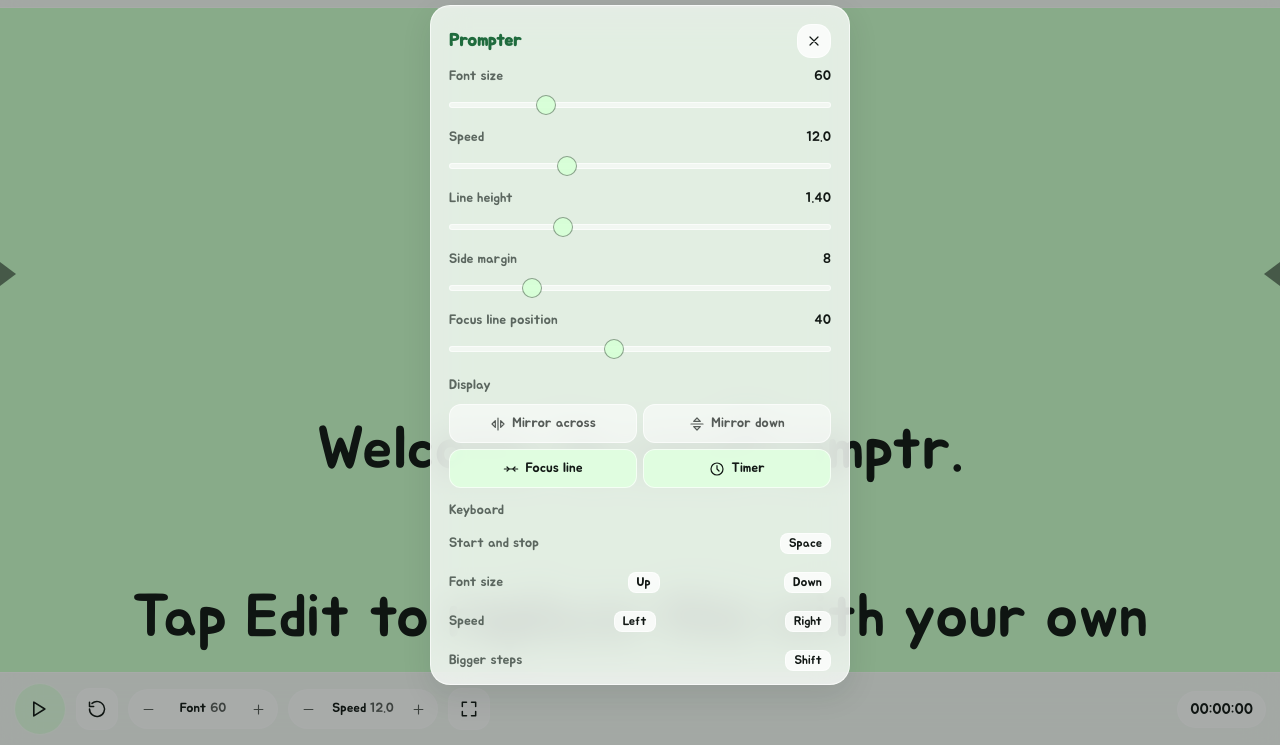
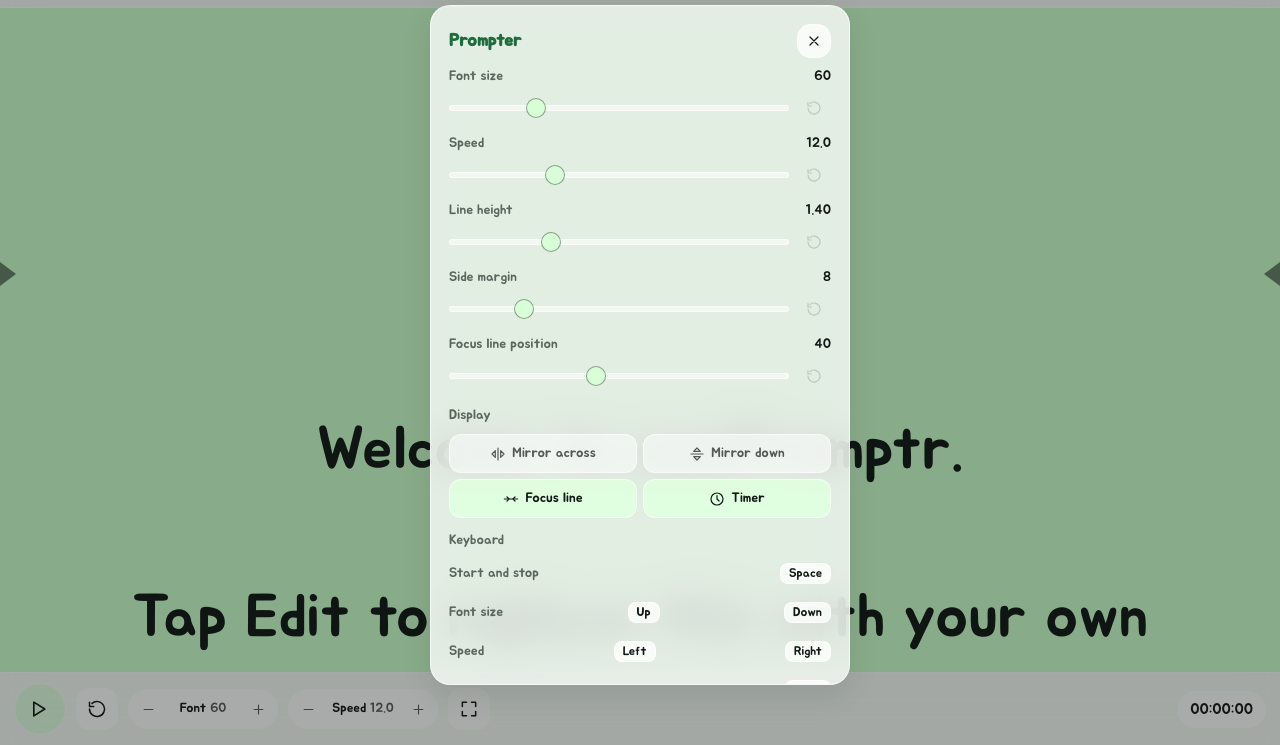
Before and after one commit to augy-studios/uwuPromptr, a plain HTML site: page main-site/index.html in a window 1280 px wide. Both pictures are taken after a click on the button 1197 px from the left and 31 px from the top of the page. Shown: the part 55-800 px from the top of the page. Drawn offline with Linux system fonts and the light colour scheme.

Commit message:
feat: add individual reset buttons for prompter sliders
- Add reset buttons beside all five prompter sliders to restore settings to defaults, remaining disabled when values match default states to prevent row reflows
- Add range definition for focusPosition setting in SETTING_RANGES to enable clamping and default tracking
- Source reset button labels directly from SETTING_RANGES configuration to maintain single source of truth
- Consolidate decimal formatting logic into a shared helper used by both slider readouts and reset button labels

```diff
--- a/main-site/css/app.css
+++ b/main-site/css/app.css
@@ -386,6 +386,34 @@ body.chrome-hidden .transport {
   font-variant-numeric: tabular-nums;
 }
 
+/* A slider and its reset button. The button keeps its width when disabled
+   rather than being removed, so the sliders all stop at the same place and
+   the column does not shift as values change. */
+.setting-row {
+  display: flex;
+  align-items: center;
+  gap: 8px;
+}
+.setting-row input[type="range"] { flex: 1 1 auto; min-width: 0; }
+
+.reset-btn {
+  flex: none;
+  background: transparent;
+  border-color: transparent;
+  color: var(--muted-strong);
+}
+.reset-btn:hover:not(:disabled) {
+  background: var(--surface-strong);
+  border-color: var(--surface-border);
+  color: var(--ink);
+}
+/* Already at the default: nothing to undo. Dimmed rather than hidden, so the
+   row does not reflow the moment somebody touches a slider. */
+.reset-btn:disabled {
+  opacity: 0.25;
+  cursor: default;
+}
+
 input[type="range"] {
   width: 100%;
   height: 28px;
--- a/main-site/index.html
+++ b/main-site/index.html
@@ -173,27 +173,57 @@
 
             <div class="setting">
                 <label class="setting-head" for="fontSizeRange">Font size <output id="fontSizeRangeOut"></output></label>
-                <input type="range" id="fontSizeRange" data-range="fontSize" min="16" max="200" step="1">
+                <div class="setting-row">
+                    <input type="range" id="fontSizeRange" data-range="fontSize" min="16" max="200" step="1">
+                    <button class="icon-btn small reset-btn" type="button" data-reset="fontSize"
+                        aria-label="Reset font size to 60" title="Reset to 60">
+                        <span data-icon="reset"></span>
+                    </button>
+                </div>
             </div>
 
             <div class="setting">
                 <label class="setting-head" for="speedRange">Speed <output id="speedRangeOut"></output></label>
-                <input type="range" id="speedRange" data-range="speed" min="0.1" max="40" step="0.1">
+                <div class="setting-row">
+                    <input type="range" id="speedRange" data-range="speed" min="0.1" max="40" step="0.1">
+                    <button class="icon-btn small reset-btn" type="button" data-reset="speed"
+                        aria-label="Reset speed to 12.0" title="Reset to 12.0">
+                        <span data-icon="reset"></span>
+                    </button>
+                </div>
             </div>
 
             <div class="setting">
                 <label class="setting-head" for="lineHeightRange">Line height <output id="lineHeightRangeOut"></output></label>
-                <input type="range" id="lineHeightRange" data-range="lineHeight" min="1" max="2.4" step="0.05">
+                <div class="setting-row">
+                    <input type="range" id="lineHeightRange" data-range="lineHeight" min="1" max="2.4" step="0.05">
+                    <button class="icon-btn small reset-btn" type="button" data-reset="lineHeight"
+                        aria-label="Reset line height to 1.40" title="Reset to 1.40">
+                        <span data-icon="reset"></span>
+                    </button>
+                </div>
             </div>
 
             <div class="setting">
                 <label class="setting-head" for="marginRange">Side margin <output id="marginRangeOut"></output></label>
-                <input type="range" id="marginRange" data-range="margin" min="0" max="40" step="1">
+                <div class="setting-row">
+                    <input type="range" id="marginRange" data-range="margin" min="0" max="40" step="1">
+                    <button class="icon-btn small reset-btn" type="button" data-reset="margin"
+                        aria-label="Reset side margin to 8" title="Reset to 8">
+                        <span data-icon="reset"></span>
+                    </button>
+                </div>
             </div>
 
             <div class="setting">
                 <label class="setting-head" for="focusPositionRange">Focus line position <output id="focusPositionRangeOut"></output></label>
-                <input type="range" id="focusPositionRange" data-range="focusPosition" min="10" max="80" step="1">
+                <div class="setting-row">
+                    <input type="range" id="focusPositionRange" data-range="focusPosition" min="10" max="80" step="1">
+                    <button class="icon-btn small reset-btn" type="button" data-reset="focusPosition"
+                        aria-label="Reset focus line position to 40" title="Reset to 40">
+                        <span data-icon="reset"></span>
+                    </button>
+                </div>
             </div>
 
             <p class="modal-section-label">Display</p>
--- a/main-site/js/app.js
+++ b/main-site/js/app.js
@@ -248,6 +248,15 @@ function syncToolbar(state) {
   broadcastState(state);
 }
 
+// How many decimals a setting shows. Speed reads as 12.0 and line height as
+// 1.40; everything else is a whole number. One definition, so the readout
+// above a slider and the label on its reset button cannot disagree.
+function formatSetting(name, value) {
+  if (name === "speed") return Number(value).toFixed(1);
+  if (name === "lineHeight") return Number(value).toFixed(2);
+  return String(value);
+}
+
 function syncSettingsModal(state) {
   const pairs = {
     fontSizeRange: "fontSize",
@@ -263,13 +272,13 @@ function syncSettingsModal(state) {
     // Do not fight the slider the person is currently dragging.
     if (document.activeElement !== range) range.value = state[name];
     const output = el(`${rangeId}Out`);
-    if (output) {
-      output.textContent =
-        name === "speed" || name === "lineHeight"
-          ? Number(state[name]).toFixed(name === "speed" ? 1 : 2)
-          : state[name];
-    }
+    if (output) output.textContent = formatSetting(name, state[name]);
   }
+
+  // A reset button with nothing to undo is disabled rather than hidden.
+  document.querySelectorAll("[data-reset]").forEach((btn) => {
+    btn.disabled = prompter.isDefault(btn.dataset.reset);
+  });
 
   for (const name of ["flipX", "flipY", "focusLine", "timer"]) {
     const btn = document.querySelector(`[data-toggle="${name}"]`);
@@ -300,6 +309,34 @@ function wireTransport() {
   document.querySelectorAll("[data-range]").forEach((range) => {
     range.addEventListener("input", () => {
       prompter.set(range.dataset.range, Number(range.value));
+    });
+  });
+
+  // The labels name the value they restore, which means they have to come
+  // from SETTING_RANGES rather than the markup: a default changed in one
+  // place and not the other is a button that lies about what it does.
+  document.querySelectorAll("[data-reset]").forEach((btn) => {
+    const name = btn.dataset.reset;
+    const range = SETTING_RANGES[name];
+    if (range) {
+      const label = document.querySelector(`label[for="${name}Range"]`);
+      const what = label ? label.firstChild.textContent.trim().toLowerCase() : name;
+      const value = formatSetting(name, range.default);
+      btn.setAttribute("aria-label", `Reset ${what} to ${value}`);
+      btn.setAttribute("title", `Reset to ${value}`);
+    }
+  });
+
+  document.querySelectorAll("[data-reset]").forEach((btn) => {
+    btn.addEventListener("click", () => {
+      const name = btn.dataset.reset;
+      prompter.resetSetting(name);
+      // The slider keeps focus after a click in some browsers, and
+      // syncSettingsModal deliberately leaves the focused control alone so it
+      // does not fight a drag. Write it back here so the thumb actually moves.
+      const range = document.querySelector(`[data-range="${name}"]`);
+      if (range) range.value = prompter.get(name);
+      syncSettingsModal(prompter.state());
     });
   });
 
--- a/main-site/js/prompter.js
+++ b/main-site/js/prompter.js
@@ -54,6 +54,20 @@ export class Prompter {
     this.apply();
     if (!silent) this.onChange(this.state());
     return next;
+  }
+
+  // Put one setting back to what it ships as. Returns the value, so a caller
+  // can say what it did without looking it up again.
+  resetSetting(name) {
+    const range = SETTING_RANGES[name];
+    if (!range) return this.settings[name];
+    return this.set(name, range.default);
+  }
+
+  isDefault(name) {
+    const range = SETTING_RANGES[name];
+    if (!range) return true;
+    return this.settings[name] === range.default;
   }
 
   nudge(name, direction, coarse = false) {
--- a/main-site/js/storage.js
+++ b/main-site/js/storage.js
@@ -14,6 +14,10 @@ export const SETTING_RANGES = {
   speed: { min: 0.1, max: 40, step: 0.1, coarse: 1, default: 12 },
   lineHeight: { min: 1, max: 2.4, step: 0.05, coarse: 0.1, default: 1.4 },
   margin: { min: 0, max: 40, step: 1, coarse: 5, default: 8 },
+  // Where the focus line sits, as a percentage down the viewport. It has no
+  // coarse step because nothing nudges it from the keyboard; it is here so
+  // that it clamps and resets like every other numeric setting.
+  focusPosition: { min: 10, max: 80, step: 1, coarse: 5, default: 40 },
 };
 
 export const DEFAULT_SETTINGS = {
@@ -21,11 +25,10 @@ export const DEFAULT_SETTINGS = {
   speed: SETTING_RANGES.speed.default,
   lineHeight: SETTING_RANGES.lineHeight.default,
   margin: SETTING_RANGES.margin.default,
+  focusPosition: SETTING_RANGES.focusPosition.default,
   flipX: false,
   flipY: false,
   focusLine: true,
-  // Where the focus line sits, as a percentage down the viewport.
-  focusPosition: 40,
   timer: true,
 };
 
--- a/main-site/sw.js
+++ b/main-site/sw.js
@@ -12,7 +12,7 @@
 // It is a plain integer, counting up by one. Bump it in the same change as
 // any edit to anything the worker serves, never as a separate tidy-up
 // afterwards: a version left behind is an update bar nobody ever sees.
-const VERSION = 6;
+const VERSION = 7;
 const CACHE = `uwuPromptr-${VERSION}`;
 
 // On localhost the worker goes to the network first and falls back to the
```
